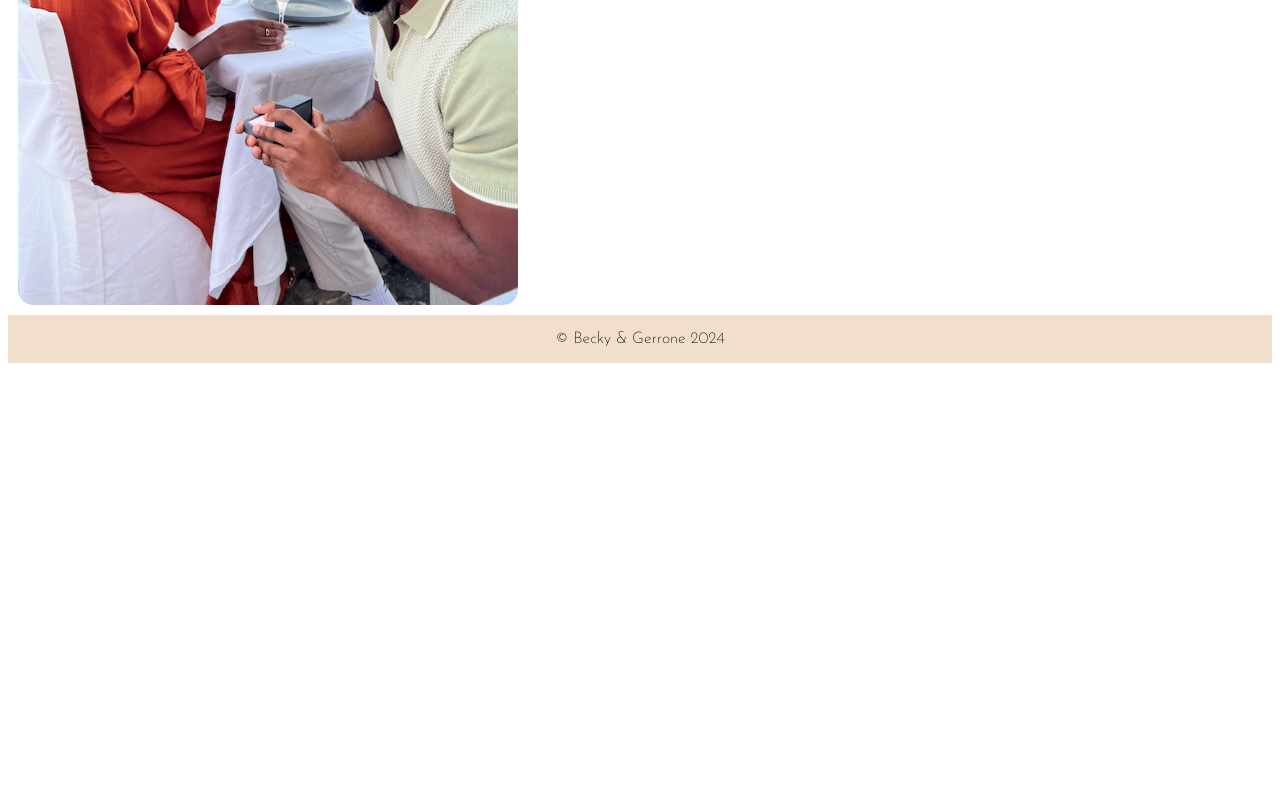
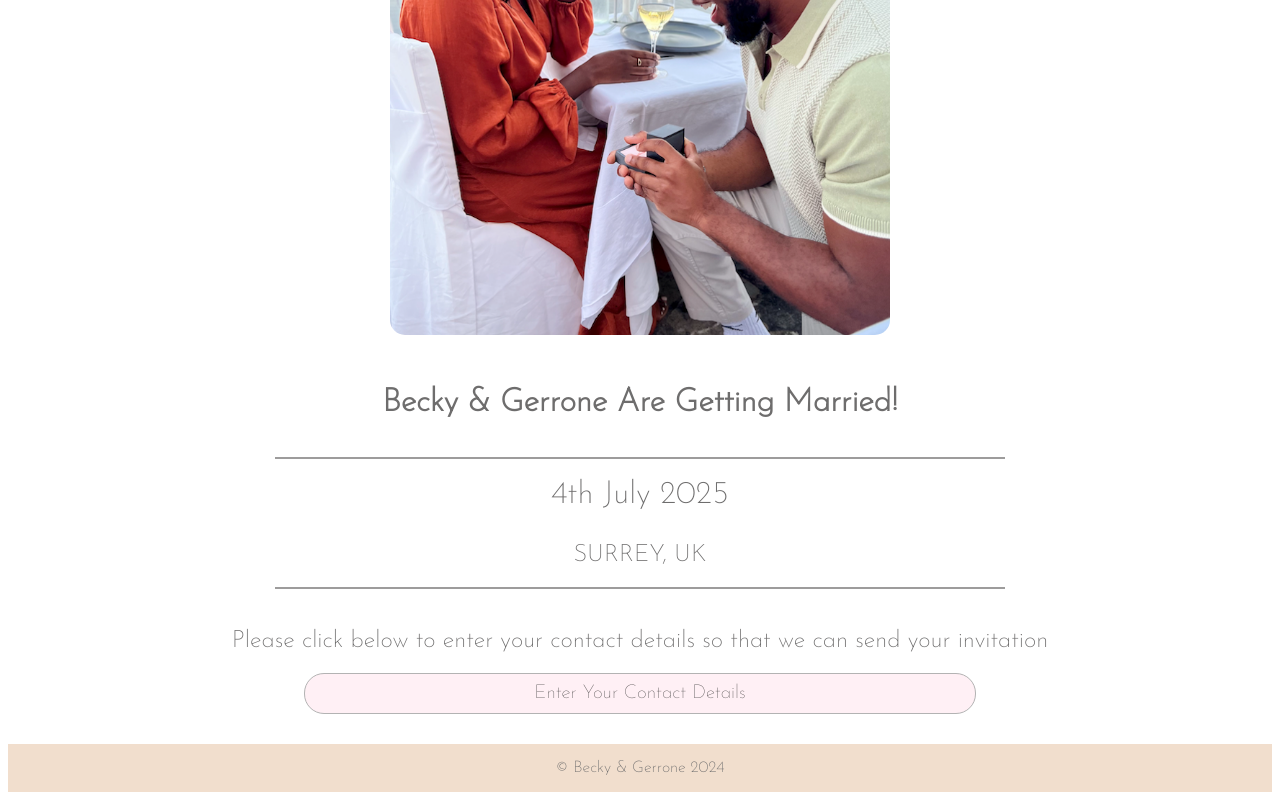
Before and after one commit to RebekahCodes/Project-STD, a Next.js app in the folder project-save-the-date/: page / in a window 1280 px wide. Shown: the part 466-1266 px from the top of the page. Before the commit the page ends 837 px from the top, so only its background shows below. Built offline with nearby package versions, Linux system fonts and the light colour scheme.

Commit message:
added info component

```diff
--- a/project-save-the-date/app/globals.css
+++ b/project-save-the-date/app/globals.css
@@ -1,6 +1,10 @@
 @font-face {
     font-family: 'Angella White';
     src: url('../public/fonts/Angella White.otf') format('opentype');
+}
+
+body{
+    color: rgb(78, 78, 78);
 }
 
 .site-container{
@@ -12,4 +16,7 @@
 
 .main-content{
     flex: 1;
+    display: flex;
+    justify-content: center;
+    align-items: center;
 }
--- a/project-save-the-date/app/page.css
+++ b/project-save-the-date/app/page.css
@@ -0,0 +1,11 @@
+body{
+    color: rgb(78, 78, 78);
+}
+
+.home-container{
+display: flex;
+flex-direction: column;
+align-items: center;
+text-align: center;
+margin: 0;
+}
--- a/project-save-the-date/app/page.js
+++ b/project-save-the-date/app/page.js
@@ -1,10 +1,22 @@
 import "./page.css";
+import Head from "next/head";
 import HeroImage from "../src/components/hero-image/hero-image.jsx";
+import Info from "../src/components/info/info.jsx";
+import Button from "../src/components/button/button.jsx";
 
 export default function Home() {
   return (
     <>
-      <HeroImage src="/images/hero-image.png" alt="engagement photo" />
+      <div className="home-container">
+        <HeroImage src="/images/hero-image.png" alt="engagement photo" />
+        <Info
+          title="Becky & Gerrone Are Getting Married!"
+          date="4th July 2025"
+          location="SURREY, UK"
+          text="Please click below to enter your contact details so that we can send your invitation"
+        />
+        <Button label="Enter Your Contact Details" />
+      </div>
     </>
   );
 }
--- a/project-save-the-date/app/sign-up/page.js
+++ b/project-save-the-date/app/sign-up/page.js
@@ -3,7 +3,7 @@ import "./sign-up.css";
 export default function Test() {
   return (
     <>
-      <h1>this is the test sign up page</h1>
+      <h1 className="sign-up">this is the test sign up page</h1>
     </>
   );
 }
--- a/project-save-the-date/app/sign-up/sign-up.css
+++ b/project-save-the-date/app/sign-up/sign-up.css
@@ -1,3 +1,3 @@
-.test-page{
+.sign-up{
     color: red;
 }
--- /dev/null
+++ b/project-save-the-date/src/components/button/button.css
@@ -0,0 +1,21 @@
+
+
+
+.button{
+    background-color: lavenderblush;
+    display: flex;
+    flex-direction: column;
+    align-items: center;
+    width: 75%;
+    padding: 10px;
+    font-size: 1.2em;
+    border: 1px solid rgb(179, 179, 179);
+    border-radius: 20px;
+    margin-bottom: 20px;
+    font-family: 'Josefin Sans', sans-serif;
+    font-weight: 100;
+    color: rgb(63, 61, 61);
+    font-family: inherit;
+
+
+}
--- /dev/null
+++ b/project-save-the-date/src/components/button/button.jsx
@@ -0,0 +1,8 @@
+import React from 'react'
+import './button.css'
+
+export default function Button(props) {
+  return (
+<button className="button">{props.label}</button>
+  );
+}
--- a/project-save-the-date/src/components/header/header.css
+++ b/project-save-the-date/src/components/header/header.css
@@ -1,4 +1,6 @@
-
+body{
+    color: rgb(78, 78, 78);
+}
 .site-header{
     display: flex;
     justify-content: center;
--- a/project-save-the-date/src/components/header/header.jsx
+++ b/project-save-the-date/src/components/header/header.jsx
@@ -5,7 +5,7 @@ export default function Header(props) {
   return (
 
 <header className="site-header">
-     <h1 class="site-title">Save The Date</h1>
+     <h1 className="site-title">Save The Date</h1>
 </header>
 
 
--- a/project-save-the-date/src/components/hero-image/hero-image.css
+++ b/project-save-the-date/src/components/hero-image/hero-image.css
@@ -1,17 +1,33 @@
+/* hero image styling for mobile */
+
 @media (max-width: 960px) {
-
     .hero-image{
         display: flex;
         justify-content: center;
         padding: 10px;
+
     }
+}
 
+
+/* hero image styling for desktop */
+@media (min-width: 961px){
+.home-container{
+    display: flex;
+    align-items: center;
+    justify-content: center;
+    text-align: center;
+    padding: 10px;
 }
 
 .hero-image{
-    display: flex;
-    padding: 10px;
+    padding: 30px;
 }
+}
+
+
+/* hero image styling for all screens */
+
 
 .photo{
     border-radius: 15px;
--- /dev/null
+++ b/project-save-the-date/src/components/info/info.css
@@ -0,0 +1,40 @@
+body{
+    color: rgb(110, 109, 109)
+}
+.info-container{
+        display: flex;
+        flex-direction: column;
+        align-items: center;
+        text-align: center;
+        margin: 0;
+        padding-inline: 20px;
+}
+
+.info-title{
+    line-height: 1.5em;
+    margin: 10px;
+}
+
+
+.divider{
+    border: 1px solid rgb(157, 156, 156);
+    width: 85%;
+    margin-top: 20px;
+    margin-bottom: 20px;
+
+}
+
+.date{
+    font-size: 2em;
+    margin-top: 0;
+}
+
+.location{
+    font-size: 1.5em;
+    margin: 0;
+}
+
+.info-text{
+    font-size: 1.5em;
+    margin: 20px;
+}
--- /dev/null
+++ b/project-save-the-date/src/components/info/info.jsx
@@ -0,0 +1,16 @@
+import React from 'react'
+import './info.css'
+
+export default function Info(props) {
+  return (
+
+<div className="info-container">
+     <h1 className="info-title">{props.title}</h1>
+     <div className="divider"></div>
+     <p className="date">{props.date}</p>
+     <p className="location">{props.location}</p>
+     <div className="divider"></div>
+     <p className="info-text">{props.text}</p>
+</div>
+  );
+}
```
